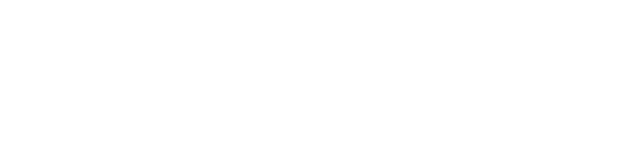
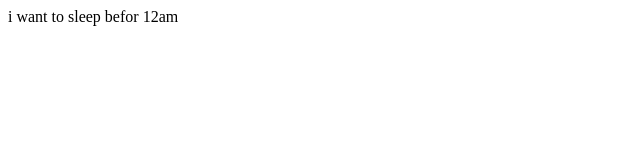
Before and after one commit to certverifyme/Final_year, a plain HTML site: page index.html in a window 1280 px wide. Shown: the whole page, without its empty margins (0-640 px from the left). Drawn offline with Linux system fonts and the light colour scheme.

Commit message:
added html

```diff
--- a/index.html
+++ b/index.html
@@ -6,6 +6,6 @@
     <title>Document</title>
 </head>
 <body>
-
+    i want to sleep befor 12am
 </body>
 </html>
```
Also changed, not shown: README.md.
